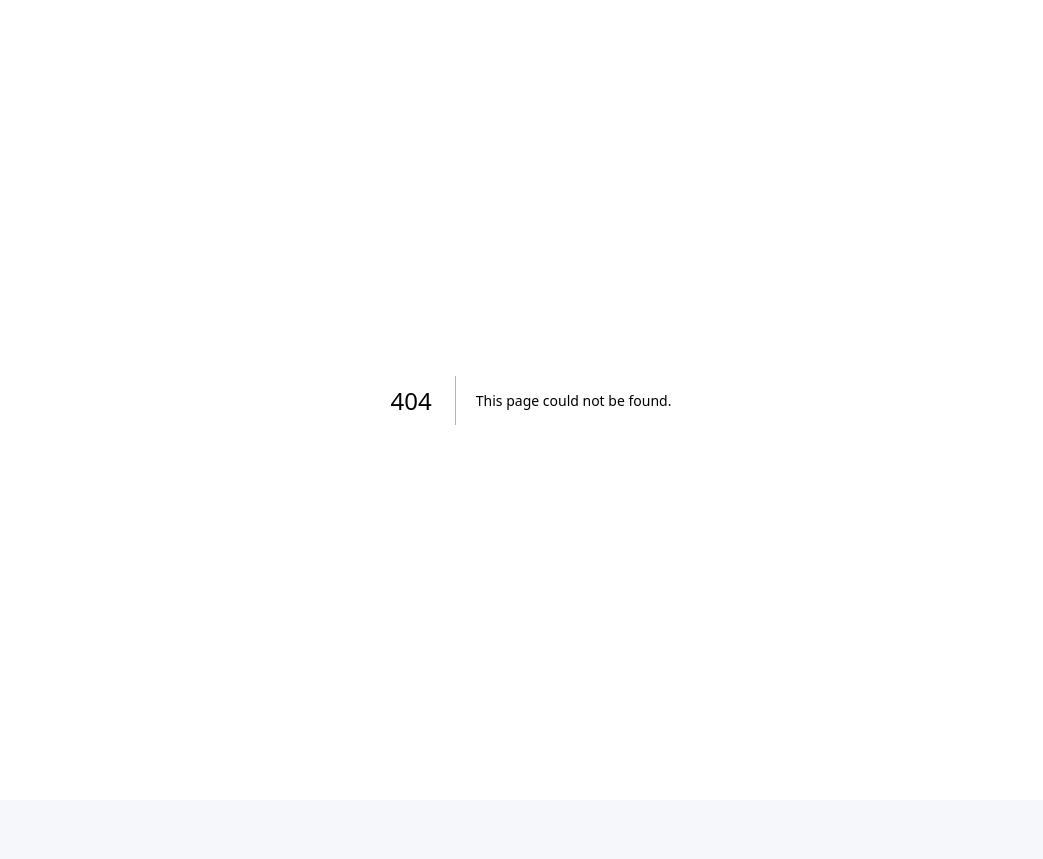
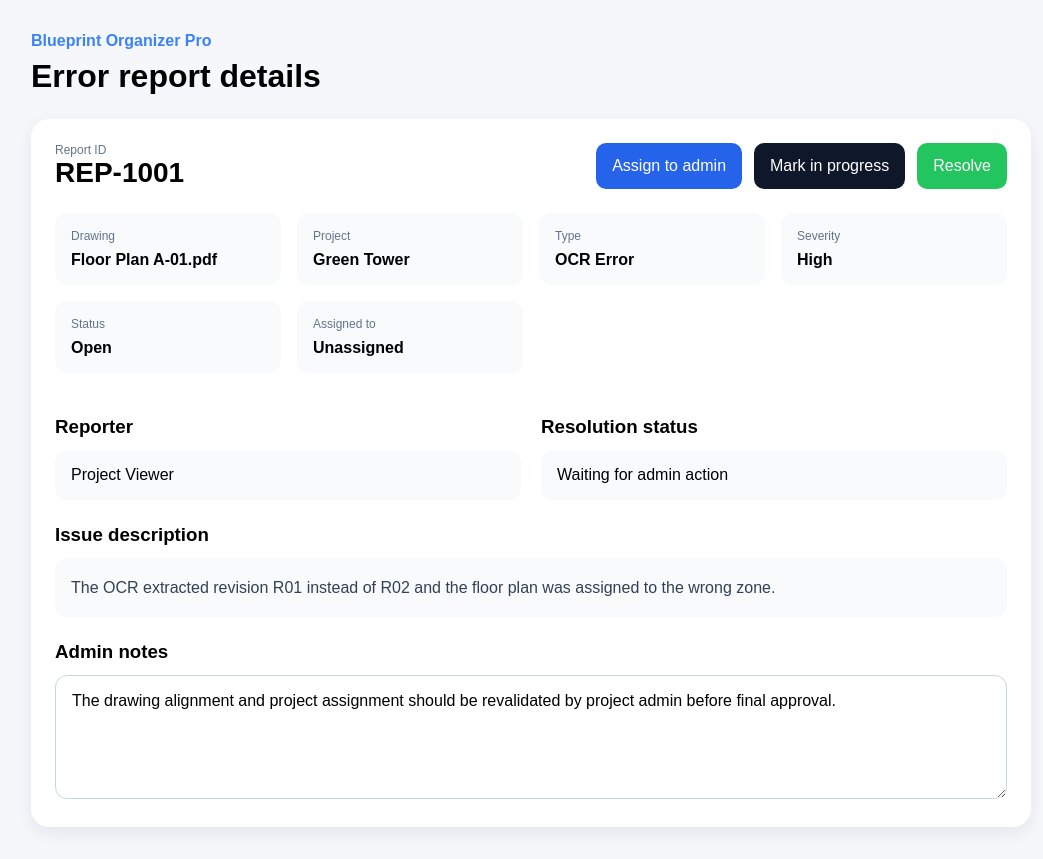
Before and after one commit to KK-856/blueprint-organizer-pro, a Next.js app in the folder frontend/: page /reports/1 in a window 1280 px wide. Before the commit this address had no page. Shown: the whole page, without its empty margins (109-1152 px from the left). Before the commit the page ends 800 px from the top, so only its background shows below. Built offline with nearby package versions, Linux system fonts and the light colour scheme.

Commit message:
Add error report detail page with assignment actions, resolution workflow, and admin notes

```diff
--- /dev/null
+++ b/frontend/app/reports/[id]/page.tsx
@@ -0,0 +1,107 @@
+const reports = [
+  {
+    id: 'REP-1001',
+    drawing: 'Floor Plan A-01.pdf',
+    project: 'Green Tower',
+    type: 'OCR Error',
+    severity: 'High',
+    status: 'Open',
+    reporter: 'Project Viewer',
+    assignedTo: 'Unassigned',
+    description: 'The OCR extracted revision R01 instead of R02 and the floor plan was assigned to the wrong zone.',
+    resolution: '',
+  },
+  {
+    id: 'REP-1002',
+    drawing: 'MEP-Schedule-01.png',
+    project: 'North Hub',
+    type: 'Classification Error',
+    severity: 'Medium',
+    status: 'In Progress',
+    reporter: 'Design Reviewer',
+    assignedTo: 'Admin Chen',
+    description: 'The drawing was assigned to Green Tower but should belong to North Hub under MEP classification.',
+    resolution: 'Review team is validating the correct project assignment and metadata.',
+  },
+];
+
+export default function ReportDetailPage() {
+  return (
+    <main style={{ minHeight: '100vh', background: '#f5f7fb', padding: 32, fontFamily: 'sans-serif' }}>
+      <div style={{ maxWidth: 1000, margin: '0 auto' }}>
+        <header style={{ marginBottom: 24 }}>
+          <p style={{ margin: 0, color: '#3b82f6', fontWeight: 700 }}>Blueprint Organizer Pro</p>
+          <h1 style={{ margin: '8px 0 0', fontSize: 32 }}>Error report details</h1>
+        </header>
+
+        <section style={{ background: 'white', borderRadius: 18, padding: 24, boxShadow: '0 6px 18px rgba(15, 23, 42, 0.08)' }}>
+          <div style={{ display: 'flex', justifyContent: 'space-between', gap: 16, flexWrap: 'wrap', marginBottom: 24 }}>
+            <div>
+              <div style={{ color: '#64748b', fontSize: 12 }}>Report ID</div>
+              <div style={{ fontSize: 28, fontWeight: 700 }}>{reports[0].id}</div>
+            </div>
+            <div style={{ display: 'flex', gap: 12, flexWrap: 'wrap' }}>
+              <button style={{ background: '#2563eb', color: 'white', border: 'none', borderRadius: 10, padding: '10px 16px', cursor: 'pointer' }}>Assign to admin</button>
+              <button style={{ background: '#0f172a', color: 'white', border: 'none', borderRadius: 10, padding: '10px 16px', cursor: 'pointer' }}>Mark in progress</button>
+              <button style={{ background: '#22c55e', color: 'white', border: 'none', borderRadius: 10, padding: '10px 16px', cursor: 'pointer' }}>Resolve</button>
+            </div>
+          </div>
+
+          <div style={{ display: 'grid', gridTemplateColumns: 'repeat(auto-fit, minmax(180px, 1fr))', gap: 16, marginBottom: 24 }}>
+            <div style={{ background: '#f8fafc', borderRadius: 12, padding: 16 }}>
+              <div style={{ color: '#64748b', fontSize: 12 }}>Drawing</div>
+              <div style={{ fontWeight: 700, marginTop: 8 }}>{reports[0].drawing}</div>
+            </div>
+            <div style={{ background: '#f8fafc', borderRadius: 12, padding: 16 }}>
+              <div style={{ color: '#64748b', fontSize: 12 }}>Project</div>
+              <div style={{ fontWeight: 700, marginTop: 8 }}>{reports[0].project}</div>
+            </div>
+            <div style={{ background: '#f8fafc', borderRadius: 12, padding: 16 }}>
+              <div style={{ color: '#64748b', fontSize: 12 }}>Type</div>
+              <div style={{ fontWeight: 700, marginTop: 8 }}>{reports[0].type}</div>
+            </div>
+            <div style={{ background: '#f8fafc', borderRadius: 12, padding: 16 }}>
+              <div style={{ color: '#64748b', fontSize: 12 }}>Severity</div>
+              <div style={{ fontWeight: 700, marginTop: 8 }}>{reports[0].severity}</div>
+            </div>
+            <div style={{ background: '#f8fafc', borderRadius: 12, padding: 16 }}>
+              <div style={{ color: '#64748b', fontSize: 12 }}>Status</div>
+              <div style={{ fontWeight: 700, marginTop: 8 }}>{reports[0].status}</div>
+            </div>
+            <div style={{ background: '#f8fafc', borderRadius: 12, padding: 16 }}>
+              <div style={{ color: '#64748b', fontSize: 12 }}>Assigned to</div>
+              <div style={{ fontWeight: 700, marginTop: 8 }}>{reports[0].assignedTo}</div>
+            </div>
+          </div>
+
+          <div style={{ display: 'grid', gridTemplateColumns: '1fr 1fr', gap: 20 }}>
+            <div>
+              <h3 style={{ marginBottom: 12 }}>Reporter</h3>
+              <div style={{ background: '#f8fafc', borderRadius: 12, padding: 16 }}>{reports[0].reporter}</div>
+            </div>
+            <div>
+              <h3 style={{ marginBottom: 12 }}>Resolution status</h3>
+              <div style={{ background: '#f8fafc', borderRadius: 12, padding: 16 }}>{reports[0].resolution || 'Waiting for admin action'}</div>
+            </div>
+          </div>
+
+          <div style={{ marginTop: 24 }}>
+            <h3 style={{ marginBottom: 12 }}>Issue description</h3>
+            <div style={{ background: '#f8fafc', borderRadius: 12, padding: 16, lineHeight: 1.7, color: '#334155' }}>
+              {reports[0].description}
+            </div>
+          </div>
+
+          <div style={{ marginTop: 24 }}>
+            <h3 style={{ marginBottom: 12 }}>Admin notes</h3>
+            <textarea
+              rows={5}
+              defaultValue="The drawing alignment and project assignment should be revalidated by project admin before final approval."
+              style={{ width: '100%', padding: 16, borderRadius: 12, border: '1px solid #cbd5e1', resize: 'vertical' }}
+            />
+          </div>
+        </section>
+      </div>
+    </main>
+  );
+}
```
